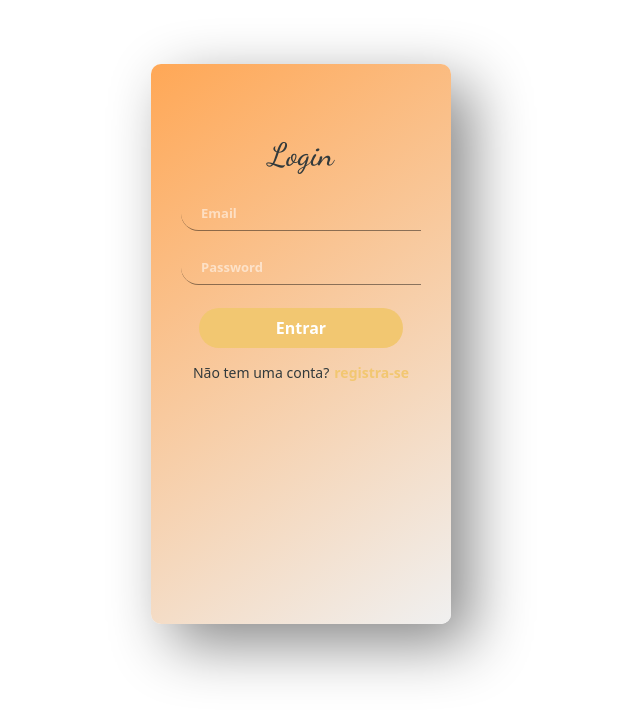
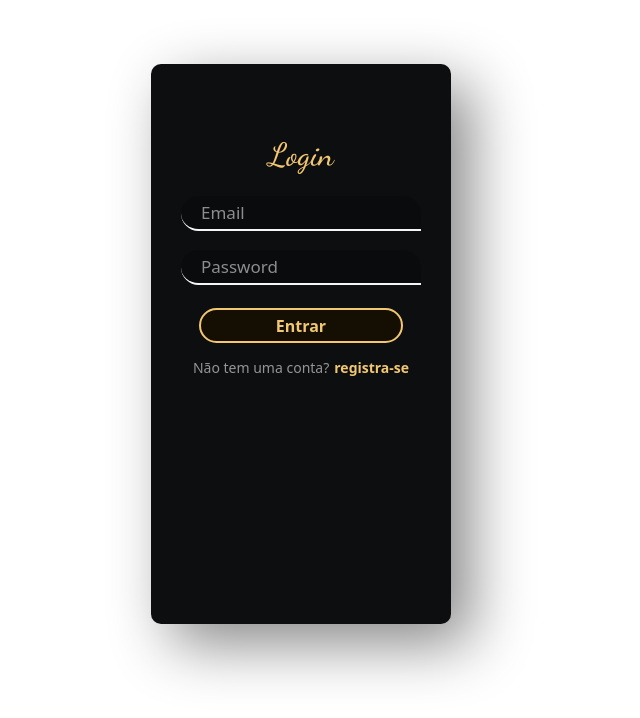
Before and after one commit to LeandroUcuamba/MBINGULA_FRONTEND, a React (Vite) app: page /Front-office/components/LoginRegisterForm in a window 1280 px wide. Shown: the top 718 px of the page, without its empty margins (334-974 px from the left). Built offline with nearby package versions, Linux system fonts and the light colour scheme.

Commit message:
Login
Login definitivo

```diff
--- a/src/Front-office/components/Footer.css
+++ b/src/Front-office/components/Footer.css
@@ -2,7 +2,7 @@
 
 .container-footer {
     width: 100%;
-    background-color: var(--second-bg-color);
+    background-color: #0D0E10;
 }
 
 #footer_items {
--- a/src/Front-office/components/LoginRegisterForm.css
+++ b/src/Front-office/components/LoginRegisterForm.css
@@ -18,7 +18,8 @@
     width: 300px;
     overflow: hidden;
     border-radius: 10px;
-    background: linear-gradient(145deg, rgba(255, 123, 0, 0.664), #f0f0f0);
+    /* background: linear-gradient(145deg, rgba(255, 123, 0, 0.664), #f0f0f0); */
+    background: #0D0E10;
     box-shadow: 20px 20px 60px #888888,
         -20px -20px 60px #ffffff;
 }
@@ -54,7 +55,7 @@
 .login h1 {
     font-family: 'Dancing Script', cursive;
     margin-top: 30%;
-    color: var(--second-bg-color);
+    color: var(--main-color);
     text-align: center;
     font-size: 2rem;
 }
@@ -69,7 +70,7 @@
     float: left;
     font-size: 14px;
     margin-right: 5px;
-    color: var(--second-bg-color);
+    color: rgba(245, 245, 245, 0.583);
     font-weight: normal;
 }
 
@@ -83,26 +84,27 @@
 }
 
 .abrir-logout:hover {
-    color: black;
-    transition: 1s;
+    color: whitesmoke;
+    transition: .5s;
 }
 
 .input {
     height: 35px;
-    background: transparent;
+    background: rgba(0, 0, 0, 0.207);
     padding-left: 20px;
-    font-weight: bold;
+    font-weight: normal;
     margin-bottom: 5px;
-    font-size: 13px;
+    font-size: 17px;
     border: none;
-    color: rgba(0, 0, 0, 0.671);
-    border-bottom: 1px solid rgba(0, 0, 0, 0.445);
+    color: whitesmoke;
+    border-bottom: 2px solid whitesmoke;
     outline: none;
-    border-radius: 30px 0px 0px 30px;
+    border-radius: 30px 30px 0px 30px;
 }
 
 input::-webkit-input-placeholder {
     color: rgba(255, 255, 255, 0.534);
+    font-weight: normal;
 }
 
 /*Register*/
@@ -111,12 +113,13 @@
     background-color: rgb(131, 131, 131);
     transform: translateY(5%);
     transition: .8s ease-in-out;
-    background: linear-gradient(145deg, rgb(255, 123, 0), #f0f0f0);
+    background: #0D0E10;
+    /* background: linear-gradient(145deg, rgb(255, 123, 0), #f0f0f0); */
 }
 
 .register h1 {
     font-family: 'Dancing Script', cursive;
-    color: var(--bg-color);
+    color: var(--main-color);
     font-size: 3rem;
     margin-top: 0px;
     text-align: center;
@@ -134,7 +137,7 @@
 }
 
 .fechar-registrar i {
-    color: #000000;
+    color: var(--main-color);
     font-size: 2rem;
     cursor: pointer;
 }
@@ -151,40 +154,40 @@
 /*Button*/
 .form button {
     width: 85%;
-    height: 40px;
+    height: 35px;
     margin: 4px auto 0%;
-    color: #fff;
-    background: var(--main-color);
+    color: var(--main-color);
+    background: var(--second-color);
     font-size: 1rem;
     font-weight: bold;
-    border: none;
+    border: 2px solid var(--main-color);
     border-radius: 30px;
     cursor: pointer;
     transition: .2s ease-in;
 }
 
 .form button:hover {
-    background-color: rgb(255, 138, 28);
-    color: rgb(226, 226, 226);
+    color: whitesmoke;
+    transition: .2s ease-in;
 }
 
 .form1 button {
-    width: 85%;
-    height: 40px;
+    width: 100%;
+    height: 35px;
     margin: 4px auto 0%;
-    color: #fff;
-    background: var(--main-color);
+    color: var(--main-color);
+    background: var(--second-color);
     font-size: 1rem;
     font-weight: bold;
-    border: none;
+    border: 2px solid var(--main-color);
     border-radius: 30px;
     cursor: pointer;
     transition: .2s ease-in;
 }
 
 .form1 button:hover {
-    background-color: rgb(255, 138, 28);
-    color: rgb(226, 226, 226);
+    color: whitesmoke;
+    transition: .2s ease-in;
 }
 
 @media only screen and (max-width: 1200px) {
--- a/src/Front-office/components/Menu.css
+++ b/src/Front-office/components/Menu.css
@@ -123,38 +123,38 @@
 
     header nav {
         position: fixed;
-        top: -100vh;
-        left: 0;
-        height: 35%;
+        top: 0;
+        left: 100vh;
+        height: 100%;
         width: 100%;
         display: flex;
         align-items: center;
         justify-content: center;
-        border-bottom: 1px solid transparent;
-        box-shadow: 0px 10px 60px 10px #4e4e4e;
-        border-radius: 0px 0px 40px 40px;
-        background: whitesmoke;
+        background: #150f03f6;
         transition: 0.5s;
     }
 
     nav ul {
         display: flex;
         flex-direction: column;
-        /* align-items: center; */
         justify-content: space-between;
         flex-wrap: wrap;
 
     }
 
+    .navbar ul li a.active {
+        color: white;
+    }
+
     .navbar ul li a {
         color: var(--main-color);
         text-decoration: none;
-        font-size: 2rem;
+        font-size: 3rem;
         font-family: 'Dancing Script', cursive;
     }
 
     header .responsive_nav {
-        transform: translateY(100vh);
+        transform: translateX(-100vh);
     }
 
     nav a {
@@ -166,13 +166,12 @@
     .navbar ul li a {
         color: var(--main-color);
         text-decoration: none;
-        font-size: 1.7rem;
+        font-size: 2.5rem;
         font-family: 'Dancing Script', cursive;
-        /* filter: drop-shadow(0px 0px 0px red); */
     }
 
     .navbar ul li a.active {
-        color: black;
+        color: white;
     }
 
     .logo {
@@ -190,25 +189,7 @@
     }
 
     header nav {
-        height: 60%;
-    }
-}
-
-@media (max-width: 320px) {
-    .navbar ul li a {
-        font-family: 'Dancing Script', cursive;
-        color: var(--main-color);
-        text-decoration: none;
-        font-size: 1.5rem;
-    }
-
-    .logo {
-        margin-left: 0px;
-        font-size: 20px;
-    }
-
-    header nav {
-        height: 50%;
+        height: 100%;
     }
 }
 
--- a/src/Front-office/pages/Home/Home.jsx
+++ b/src/Front-office/pages/Home/Home.jsx
@@ -53,6 +53,7 @@
             </div>
             <Cardapio />
             <Sobre />
+            <Cardapio />
             <Footer />
         </>
     )
--- a/src/Front-office/pages/Sobre/Sobre.css
+++ b/src/Front-office/pages/Sobre/Sobre.css
@@ -1,7 +1,7 @@
 @import url("https://fonts.googleapis.com/css2?family=Dancing+Script:wght@400;500;600;700&family=Open+Sans:wght@400;600;700&display=swap");
 
 .container-about {
-    background: #222831;
+    background: #0D0E10;
     justify-content: center;
     /* align-items: center; */
     display: flex;
```
